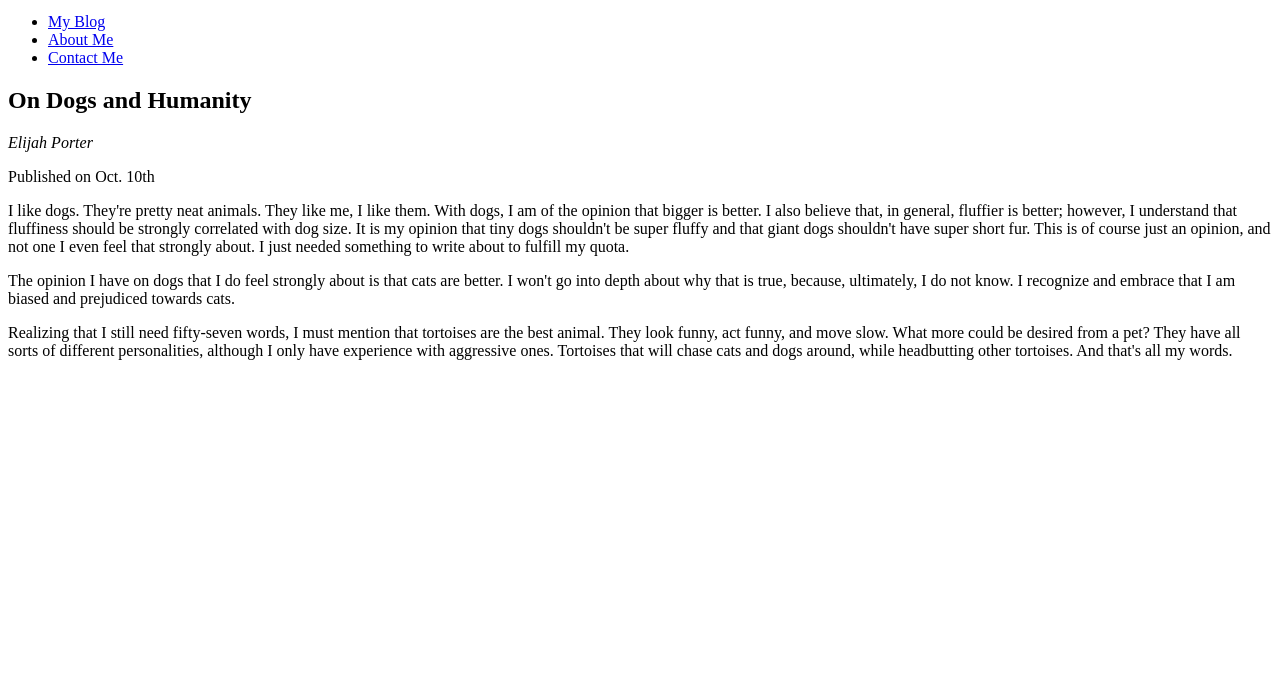
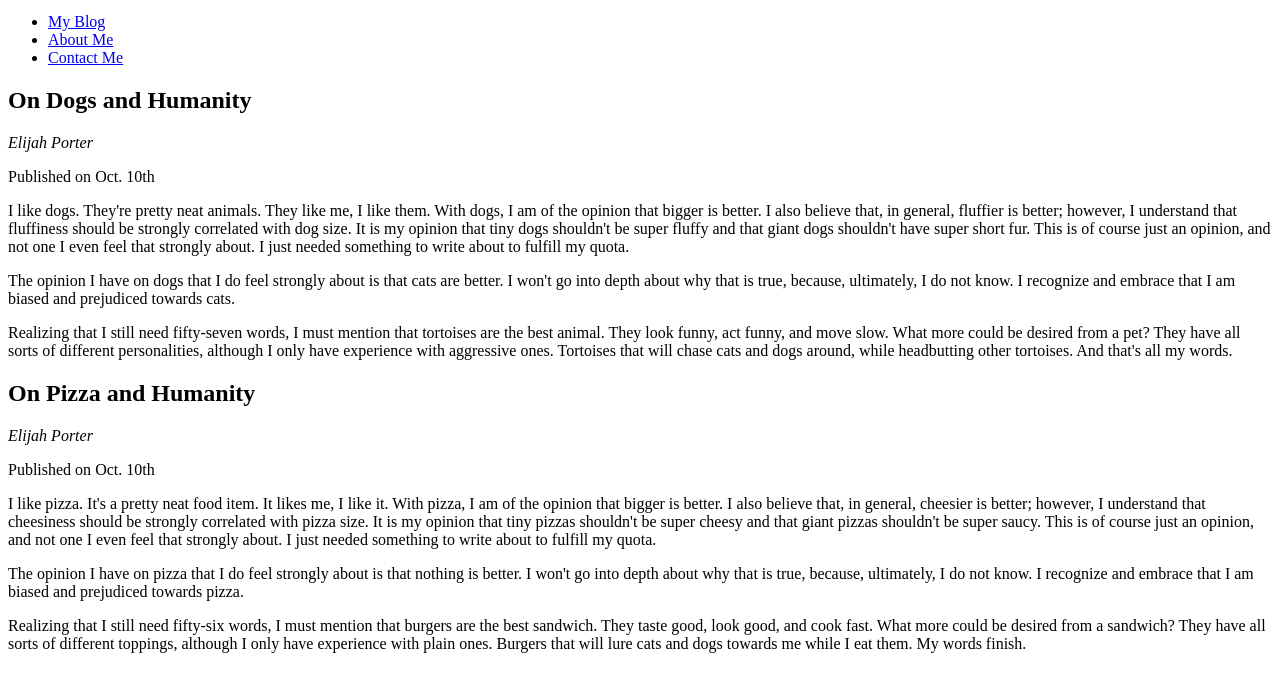
Before and after one commit to Codezilluh/mi349_blog, a plain HTML site: page index.html in a window 1280 px wide. Shown: the part 101-792 px from the top of the page. Drawn offline with Linux system fonts and the light colour scheme.

Commit message:
Update index.html

```diff
--- a/index.html
+++ b/index.html
@@ -50,6 +50,37 @@
 					headbutting other tortoises. And that's all my words.
 				</p>
 			</article>
+			<article>
+				<h2>On Pizza and Humanity</h2>
+				<address>Elijah Porter</address>
+				<p>Published on <time datetime="10/10/2024">Oct. 10th</time></p>
+				<p>
+					I like pizza. It's a pretty neat food item. It likes me, I
+					like it. With pizza, I am of the opinion that bigger is
+					better. I also believe that, in general, cheesier is better;
+					however, I understand that cheesiness should be strongly
+					correlated with pizza size. It is my opinion that tiny
+					pizzas shouldn't be super cheesy and that giant pizzas
+					shouldn't be super saucy. This is of course just an opinion,
+					and not one I even feel that strongly about. I just needed
+					something to write about to fulfill my quota.
+				</p>
+				<p>
+					The opinion I have on pizza that I do feel strongly about is
+					that nothing is better. I won't go into depth about why that
+					is true, because, ultimately, I do not know. I recognize and
+					embrace that I am biased and prejudiced towards pizza.
+				</p>
+				<p>
+					Realizing that I still need fifty-six words, I must mention
+					that burgers are the best sandwich. They taste good, look
+					good, and cook fast. What more could be desired from a
+					sandwich? They have all sorts of different toppings,
+					although I only have experience with plain ones. Burgers
+					that will lure cats and dogs towards me while I eat them. My
+					words finish.
+				</p>
+			</article>
 		</section>
 	</body>
 </html>
```
